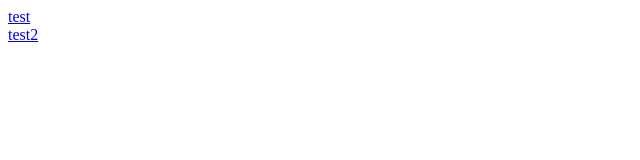
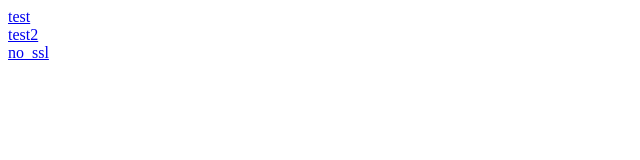
Before and after one commit to sntestok/sample, a plain HTML site: page 1/index.html in a window 1280 px wide. Shown: the full height of the page, 0-640 px from the left. Drawn offline with Linux system fonts and the light colour scheme.

Commit message:
Update index.html

```diff
--- a/1/index.html
+++ b/1/index.html
@@ -2,4 +2,4 @@
 <br>
 <a href="http://www.jichi.ac.jp/saitama-sct/SaitamaHP.files/file/EZRsetup.exe">test2</a>
 <br>
-<a href="http://www.hi-ho.ne.jp/babaq/data/BASP21-20010911.exe"no_ssl</a>
+<a href="http://www.hi-ho.ne.jp/babaq/data/BASP21-20010911.exe">no_ssl</a>
```
